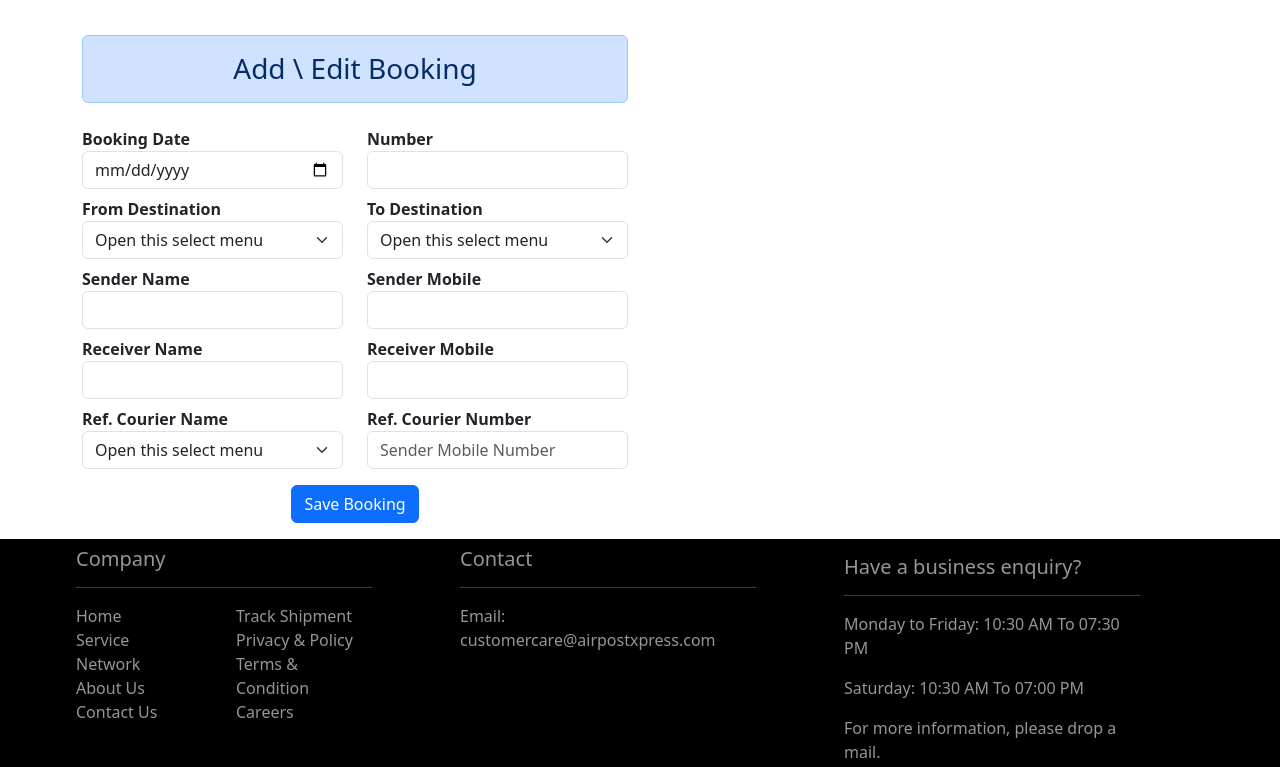
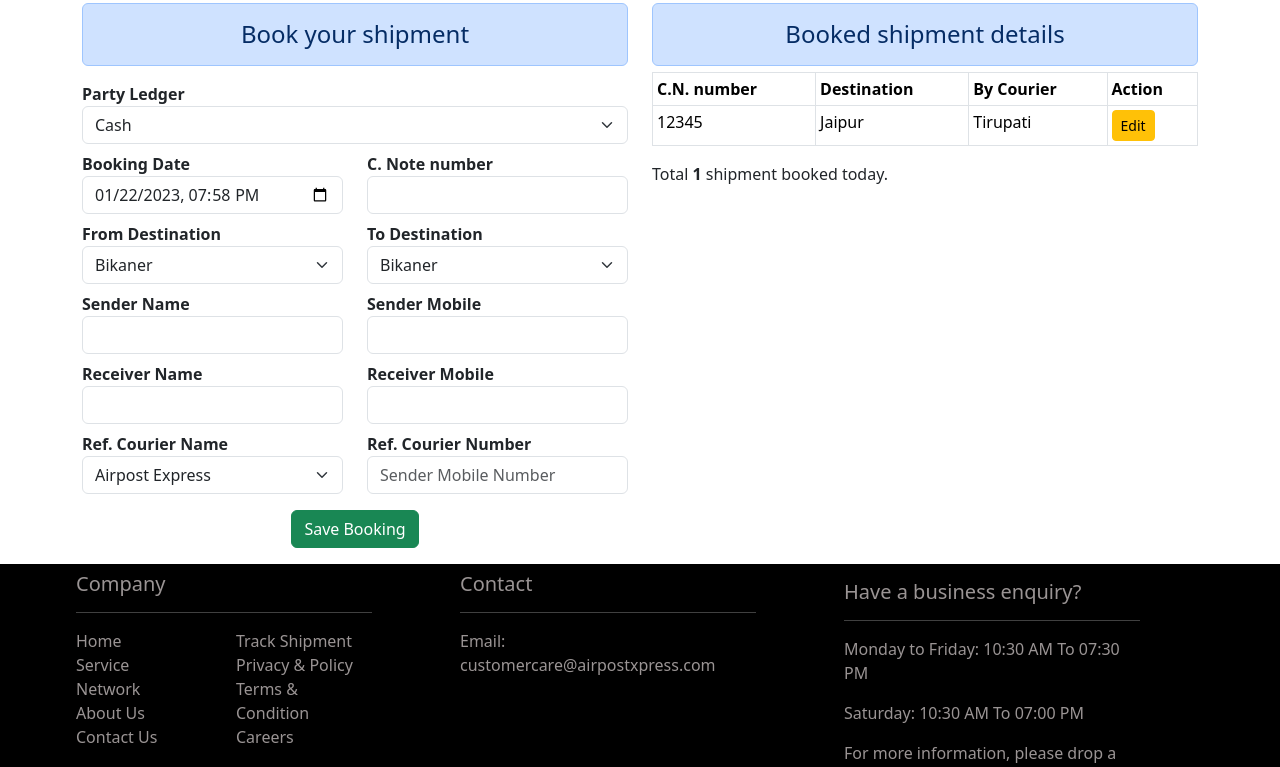
Before and after one commit to nayankothari/temp_courier, a Django app: page /bookings in a window 1280 px wide. Shown: the part 61-828 px from the top of the page. Run offline with Django 4.2, Linux system fonts and the light colour scheme; a user stored in the database is signed in; data comes from the database, SQL or seed files in the repository; both versions use the stored data as it was after the commit; some libraries are stand-ins or nearby versions.

Commit message:
Add booking page with ajax

```diff
--- a/api/admin.py
+++ b/api/admin.py
@@ -1,7 +1,7 @@
 from django.contrib import admin
 from .models import Destination, RefCourier, Booking
 from .models import Trackinghistory, ParcelStatus, BranchNetwork
-from .models import contactus, State, Token, Country
+from .models import contactus, State, Token, Country, PartyAccounts
 
 class AdminTracking(admin.ModelAdmin):
     list_display = ['c_note_number', 'in_out_datetime', 'd_from', 'd_to', 'status']
@@ -21,3 +21,4 @@ admin.site.register(contactus, ContactUs)
 admin.site.register(State)
 admin.site.register(Token)
 admin.site.register(Country)
+admin.site.register(PartyAccounts)
--- a/api/static/css/dashboard.css
+++ b/api/static/css/dashboard.css
@@ -1,3 +1,16 @@
+.form-group.required .control-label:after {
+    color: #d00;
+    content: "*";
+    position: absolute;
+    margin-left: 8px;
+    top: 7px;
+}
+
+.table-responsive {
+    margin-top: -10px;
+    max-height: 470px !important;
+}
+
 @media only screen and (max-width: 768px) {
     .second_space {
         margin-top: 20px;
--- a/api/templates/base.html
+++ b/api/templates/base.html
@@ -122,6 +122,8 @@
     {% block alert %}{% endblock alert %}
     <!-- <script src="https://cdnjs.cloudflare.com/ajax/libs/bootstrap-datepicker/1.9.0/js/bootstrap-datepicker.min.js"></script> -->
     <script src="https://cdn.jsdelivr.net/npm/bootstrap@5.3.0-alpha1/dist/js/bootstrap.bundle.min.js" integrity="sha384-w76AqPfDkMBDXo30jS1Sgez6pr3x5MlQ1ZAGC+nuZB+EYdgRZgiwxhTBTkF7CXvN" crossorigin="anonymous"></script>
+    <script src="https://ajax.googleapis.com/ajax/libs/jquery/3.6.1/jquery.min.js"></script>
+    <!-- <script src="https://cdn.jsdelivr.net/npm/@popperjs/core@2.9.2/dist/umd/popper.min.js" integrity="sha384-IQsoLXl5PILFhosVNubq5LC7Qb9DXgDA9i+tQ8Zj3iwWAwPtgFTxbJ8NT4GN1R8p" crossorigin="anonymous"></script> -->
 </body>
 
 </html>
--- /dev/null
+++ b/api/templates/booking_ajax.html
@@ -0,0 +1,34 @@
+<script>
+    $("tbody").on("click", ".edit-btn", function() {
+        let doc_id = $(this).attr("data-sid")
+        let csr = $("input[name=csrfmiddlewaretoken").val();
+        doc_data = {
+            id: doc_id,
+            csrfmiddlewaretoken: csr,
+        }
+        $.ajax({
+            url: "{% url 'edit_data_retrive' %}",
+            method: "POST",
+            data: doc_data,
+            success: function(data) {
+                // console.log(data)
+                let doc_data = data.data[0];
+                $("#id").val(doc_data.id);
+                $("#cnotenumber").val(doc_data.c_note_number);
+                $("#datetime").val(doc_data.doc_date);
+                $("#from_destination").val(doc_data.from_destination__name);
+                $("#party").val(doc_data.party_name__party_name);
+                $("#receiver_mobile").val(doc_data.receiver_mobile_number);
+                $("#receiver_name").val(doc_data.receiver_name);
+                alert(doc_data.ref_courier_name__name);
+                $("#ref_courier_name").val(doc_data.ref_courier_name__name);
+                $("#ref_courier_number").val(doc_data.ref_courier_number);
+                $("#sender_mobile").val(doc_data.sender_mobile);
+                $("#sender_name").val(doc_data.sender_name);
+                $("#to_destination").val(doc_data.to_destination__name);
+
+
+            },
+        });
+    });
+</script>
--- a/api/templates/bookings.html
+++ b/api/templates/bookings.html
@@ -2,20 +2,38 @@
 
 <div class="container mt-5">
     <div class="row mt-5">
-        <div class="col-md-6 mt-5">
-            <h3 class="alert alert-primary text-center">Add \ Edit Booking</h3>
-            <form action="" method="post">
+        <div class="col-md-6 mt-3 border-dark">
+            <h4 class="alert alert-primary text-center">Book your shipment</h4>
+            <!--  url 'save_booking'  -->
+            <form action="{% url 'save_booking' %}" method="post">
                 {% csrf_token %}
                 <!-- For booking datetime and c note number -->
-                <input type="hidden" name="id">
+                <input type="hidden" name="id" id="id"> {% for message in messages %} {% if request.session.success %}
+                <div class="alert alert-success alert-dismissible fade show" role="alert">
+                    {{ message }}
+                    <button type="button" class="btn-close" data-bs-dismiss="alert" aria-label="Close"></button>
+                </div>
+                {% else %}
+                <div class="alert alert-danger alert-dismissible fade show" role="alert">
+                    {{ message }}
+                    <button type="button" class="btn-close" data-bs-dismiss="alert" aria-label="Close"></button>
+                </div>
+                {% endif %} {% endfor %}
+                <label for="party"><b>Party Ledger</b></label>
+                <select class="form-select control-label" name="party" id="party" aria-label="Default select example" required>
+                {% for party in parties %}
+                    <option value="{{ party.id }}">{{ party.party_name }}</option>
+                {% endfor %}
+                    </select>
+                <!-- </div> -->
                 <div class="row">
                     <div class="col-md-6 mt-2">
                         <label for="datetime"><b>Booking Date</b></label>
-                        <input type="date" id="datetime" class="form-control" name="date-field" />
+                        <input type="datetime-local" id="datetime" name="datetime" class="form-control" name="date-field" />
                     </div>
                     <div class="col-md-6 mt-2">
-                        <label for="cnotenumber"><b>Number</b></label>
-                        <input type="text" id="cnotenumber" class="form-control">
+                        <label for="cnotenumber"><b>C. Note number</b></label>
+                        <input type="text" name="cnotenumber" id="cnotenumber" class="form-control" required>
                         <!-- placeholder="C. N. Number"> -->
                     </div>
                 </div>
@@ -23,72 +41,112 @@
                 <div class="row">
                     <div class="col-md-6 mt-2">
                         <label for="from_destination"><b>From Destination</b></label>
-                        <select class="form-select" id="from_destination" aria-label="Default select example">
-                            <option selected>Open this select menu</option>
-                            <option value="1">One</option>
-                            <option value="2">Two</option>
-                            <option value="3">Three</option>
+                        <select class="form-select" name="from_destination" id="from_destination" aria-label="Default select example" required>
+                            {% for dest in destinations %}
+                            <!-- <option selected>Open this select menu</option> -->
+                            <option value="{{ dest.id }}">{{ dest.name }}</option>
+                            {% endfor %}
                         </select>
                     </div>
                     <div class="col-md-6 mt-2">
                         <label for="to_destination"><b>To Destination</b></label>
-                        <select class="form-select" id="to_destination" aria-label="Default select example">
-                            <option selected>Open this select menu</option>
-                            <option value="1">One</option>
-                            <option value="2">Two</option>
-                            <option value="3">Three</option>
+                        <select class="form-select" name="todest" id="to_destination" aria-label="Default select example" required>
+                            {% for dest in destinations %}
+                            <!-- <option selected>Open this select menu</option> -->
+                            <option value="{{ dest.id }}">{{ dest.name }}</option>
+                            {% endfor %}
                         </select>
                     </div>
                 </div>
                 <div class="row">
                     <div class="col-md-6 mt-2">
                         <label for="sender_name"><b>Sender Name</b></label>
-                        <input type="text" id="sender_mobile" class="form-control">
+                        <input type="text" name="s_name" id="sender_name" class="form-control">
                         <!-- placeholder="Sender/Party Name"> -->
                     </div>
                     <div class="col-md-6 mt-2">
                         <label for="sender_mobile"><b>Sender Mobile</b></label>
-                        <input type="text" id="sender_mobile" class="form-control">
+                        <input type="text" name="s_number" id="sender_mobile" class="form-control">
                         <!-- placeholder="Sender Mobile Number"> -->
                     </div>
                 </div>
                 <div class="row">
                     <div class="col-md-6 mt-2">
                         <label for="receiver_name"><b>Receiver Name</b></label>
-                        <input type="text" id="receiver_mobile" class="form-control">
+                        <input type="text" name="r_name" id="receiver_name" class="form-control">
                         <!-- placeholder="Receiver/Party Name"> -->
                     </div>
                     <div class="col-md-6 mt-2">
                         <label for="receiver_mobile"><b>Receiver Mobile</b></label>
-                        <input type="text" id="receiver_mobile" class="form-control">
+                        <input type="text" name="r_number" id="receiver_mobile" class="form-control" required>
                         <!-- placeholder="Receiver Mobile Number"> -->
                     </div>
                 </div>
                 <div class="row">
                     <div class="col-md-6 mt-2">
                         <label for="from_destination"><b>Ref. Courier Name</b></label>
-                        <select class="form-select" id="from_destination" aria-label="Default select example">
-                            <option selected>Open this select menu</option>
-                            <option value="1">One</option>
-                            <option value="2">Two</option>
-                            <option value="3">Three</option>
+                        <select class="form-select" name="ref_courier" id="ref_courier_name" aria-label="Default select example" required>
+                            {% for ref_courier in ref_courier_name %}
+                            <option value="{{ ref_courier.id }}">{{ ref_courier.name }}</option>
+                            {% endfor %}
                         </select>
                     </div>
                     <div class="col-md-6 mt-2">
                         <label for="receiver_mobile"><b>Ref. Courier Number</b></label>
-                        <input type="text" id="receiver_mobile" class="form-control" placeholder="Sender Mobile Number">
+                        <input type="text" name="ref_number" id="ref_courier_number" class="form-control" placeholder="Sender Mobile Number">
                     </div>
                 </div>
                 <div class="row">
                     <div class="col-12 text-center mt-3 mb-3">
-                        <button type="submit" class="btn btn-primary">Save Booking</button>
+                        <!-- <input type="button" class="btn btn-success" value="Book Shipment" id="bookshipment"> -->
+                        <button type="submit" class="btn btn-success">Save Booking</button>
                     </div>
                 </div>
             </form>
+        </div>
+        <div class="col-md-6 mt-3">
+            <h4 class="alert alert-primary text-center">Booked shipment details</h4>
+            <div class="table-responsive">
+                <table class="table table-hover table-bordered table-sm">
+                    <thead>
+                        <tr>
+                            <th scope="col">C.N. number</th>
+                            <th scope="col">Destination</th>
+                            <th scope="col">By Courier</th>
+                            <th scope="col">Action</th>
+                        </tr>
+                    </thead>
+                    <tbody>
+                        {% for booking in today_bookings %}
+                        <tr>
+                            <td>{{ booking.c_note_number }}</td>
+                            <td>{{ booking.to_destination }}</td>
+                            <td>{{ booking.ref_courier_name }}</td>
+                            <td>
+                                <input type="button" class="btn btn-warning btn-sm edit-btn" id="edit_booking" value="Edit" data-sid="{{ booking.id }}">
+                            </td>
+                        </tr>
+                        {% endfor %}
+                    </tbody>
+                </table>
+                <div class="text-start">
+                    <p>Total <b>{{ total_bookings }}</b> shipment booked today.</p>
+                </div>
+
+            </div>
 
         </div>
     </div>
 </div>
 
+{% include 'booking_ajax.html' %}
+
+<script>
+    var now = new Date();
+    now.setMinutes(now.getMinutes() - now.getTimezoneOffset());
+    document.getElementById('datetime').value = now.toISOString().slice(0, 16);
+</script>
+
+<!-- https://stackoverflow.com/questions/1317714/how-can-i-filter-a-date-of-a-datetimefield-in-django -->
 
 {% endblock content %}
--- a/api/urls.py
+++ b/api/urls.py
@@ -1,8 +1,8 @@
 from django.urls import path
 from .views import network, services, about_us
 from .views import home, tracking, contactUs
-from .views import login_auth, dashboard, logout
-from .views import bookings, tracking_history
+from .views import login_auth, dashboard, logout, edit_data_retrive
+from .views import bookings, tracking_history, save_booking
 
 
 urlpatterns = [
@@ -18,4 +18,6 @@ urlpatterns = [
     path(r"dashboard", dashboard, name="dashboard"),
     path(r"bookings", bookings, name="bookings"),
     path(r"tracking_history", tracking_history, name="tracking_history"),
+    path(r"save_booking", save_booking, name="save_booking"),
+    path(r"edit_data_retrive", edit_data_retrive, name="edit_data_retrive"),
 ]
--- a/api/views.py
+++ b/api/views.py
@@ -8,9 +8,12 @@ from django.db.models import Q
 from .models import Booking, Trackinghistory
 from django.shortcuts import render, redirect
 from django.contrib.auth.models import User, auth
-from .models import contactus, Token, BranchNetwork
+from .models import contactus, Token, BranchNetwork, Destination
+from .models import RefCourier, PartyAccounts
 from django.contrib.auth.decorators import login_required
+from django.contrib import messages
 # from django.http import HttpResponse, HttpResponseRedirect
+from django.http import JsonResponse
 
 
 today_date = datetime.datetime.now().strftime("%Y")
@@ -41,6 +44,7 @@ def tracking(request, tracking_number):
                     last_status = str(tracking_history[0].status) + " - " + str(tracking_history[0].d_to)
 
                 if booking_details.ref_courier_name.type != 'Internal':
+                    tracking_history = {}
                     token_obj = Token.objects.all().values()
                     token = ""
                     if token_obj:
@@ -51,16 +55,29 @@ def tracking(request, tracking_number):
                         data_load_from_another_site = response.json()
                         last_status = data_load_from_another_site.get("MostRecentStatus", "-")
                         tracking_history = data_load_from_another_site.get("Checkpoints", "")
+                        if len(tracking_history) <= 2:
+                            for i in tracking_history:
+                                if str(i.get("Activity")).__contains__("No information present for consignment"):
+                                    tracking_history = tracking_history[0]
+                                    int("a")
+
                     except Exception as e:
-                        print(e.__str__())
-                        pass
-
+                        if booking_details.ref_courier_name.if_multiple:
+                            url = booking_details.ref_courier_name.multi_link
+                            url = url.format(booking_details.ref_courier_number)
+                        else:
+                            url = booking_details.ref_courier_name.final_link
+                        url = f'For latest updates click on this Ref No. <a href="{url}" target="_blank">{booking_details.c_note_number}</a>'
+                        tracking_history["Date"] = ""
+                        tracking_history["Location"] = ""
+                        tracking_history["CheckpointState"] = ""
+                        tracking_history["Activity"] = url
+                        tracking_history = [tracking_history,]
                 return render(request, "tracking.html", {"booking_details": booking_details, "tracking_history": tracking_history,
                 "last_status": last_status})
 
         return redirect("home")
     except Exception as e:
-        print(e.__str__())
         return redirect("home")
 
 
@@ -155,7 +172,83 @@ def dashboard(request):
 
 @login_required(login_url="login_auth")
 def bookings(request):
-    return render(request, "bookings.html")
+    destinations = Destination.objects.all()
+    ref_courier_name = RefCourier.objects.all()
+    parties = PartyAccounts.objects.filter(user=request.user)
+    today_date = datetime.date.today()
+    today_bookings = Booking.objects.filter(created_at__startswith=today_date, user=request.user).order_by("-created_at")
+    context = {"destinations": destinations,
+               "ref_courier_name": ref_courier_name,
+               "parties": parties, "today_bookings": today_bookings,
+               "total_bookings": len(today_bookings)}
+    return render(request, "bookings.html", context=context)
+
+
+@login_required(login_url="login_auth")
+def save_booking(request):
+    if request.method == "POST":
+        update_id = request.POST.get("id")
+        c_note_number = request.POST.get("cnotenumber")
+        existing_c_note = Booking.objects.filter(c_note_number=c_note_number)
+        request.session["success"] = None
+        party_name = request.POST.get("party")
+        party_name = PartyAccounts.objects.get(id=party_name)
+        booking_datetime = request.POST.get("datetime")
+        from_dest = request.POST.get("from_destination")
+        from_dest = Destination.objects.get(id=from_dest)
+        to_dest = request.POST.get("todest")
+        to_dest = Destination.objects.get(id=to_dest)
+        s_name = request.POST.get("s_name")
+        s_number = request.POST.get("s_number")
+        r_name = request.POST.get("r_name")
+        r_number = request.POST.get("r_number")
+        ref_courier = request.POST.get("ref_courier")
+        ref_courier = RefCourier.objects.get(id=ref_courier)
+        ref_number = request.POST.get("ref_number")
+        if not update_id:
+            if not existing_c_note:
+                booking_obj = Booking.objects.create(doc_date=booking_datetime, party_name=party_name,
+                c_note_number=c_note_number, from_destination=from_dest, to_destination=to_dest,
+                sender_name=s_name, sender_mobile=s_number, receiver_name=r_name, receiver_mobile_number=r_number,
+                ref_courier_name=ref_courier, ref_courier_number=ref_number, user=request.user)
+                booking_obj.save()
+                request.session["success"] = "success"
+                messages.success(request, "Document booked Successfully.")
+                return redirect("bookings")
+            else:
+                messages.error(request, 'C Note Already exists')
+        else:
+            booking_obj = Booking.objects.get(id=update_id)
+            booking_obj.doc_date = booking_datetime
+            booking_obj.party_name = party_name
+            booking_obj.c_note_number = c_note_number
+            booking_obj.from_destination = from_dest
+            booking_obj.to_destination = to_dest
+            booking_obj.sender_name = s_name
+            booking_obj.sender_mobile = s_number
+            booking_obj.receiver_name = r_name
+            booking_obj.receiver_mobile_number = r_number
+            booking_obj.ref_courier_name = ref_courier
+            booking_obj.ref_courier_number = ref_number
+            booking_obj.user=request.user
+            booking_obj.save()
+            request.session["success"] = "success"
+            messages.success(request, "Document updated Successfully.")
+            return redirect("bookings")
+        # print("party_name: ", party_name, "booking_datetine:", booking_datetime,
+        # "c_note_number: ", c_note_number, "from_dest: ", from_dest,
+        # "To_dest: ", to_dest, "s_name: ", s_name, "s_number: ", s_number, "r_name: ", r_name,
+        # "r_number: ", r_number, "ref_courier: ", ref_courier, "ref_numbe: ", ref_number)
+    return redirect("bookings")
+
+@login_required(login_url="login_auth")
+def edit_data_retrive(request):
+    if request.method == "POST":
+        id = request.POST.get("id")
+        data = Booking.objects.filter(pk=id).values("id", "doc_date", "party_name__party_name", "c_note_number",
+        "from_destination", "to_destination__name", "sender_name", "sender_mobile", "receiver_name", "receiver_mobile_number",
+        "ref_courier_name__name", "ref_courier_number")
+        return JsonResponse({"data": list(data)})
 
 
 @login_required(login_url="login_auth")
--- a/courier/settings.py
+++ b/courier/settings.py
@@ -106,7 +106,7 @@ TIME_ZONE =  'Asia/Kolkata'
 
 USE_I18N = True
 
-USE_TZ = True
+USE_TZ = False
 
 
 # Static files (CSS, JavaScript, Images)
```
Also changed, not shown: api/models.py (+54 -2 lines), api/templates/dashboard.html (+8 -2 lines), api/templates/network.html (+6 -4 lines), api/migrations/0011_partyaccounts_booking_party_name.py (added), api/migrations/0012_alter_booking_options_alter_branchnetwork_options_and_more.py (added), api/migrations/0013_alter_booking_receiver_mobile_number_and_more.py (added), api/migrations/0014_partyaccounts_mobile_number_partyaccounts_password.py (added), api/migrations/0015_alter_partyaccounts_opening_balance.py (added), api/migrations/0016_refcourier_final_link_refcourier_if_multiple_and_more.py (added), api/migrations/0017_refcourier_multi_name.py (added), api/migrations/0018_rename_milti_link_refcourier_multi_link.py (added), db.sqlite3.
